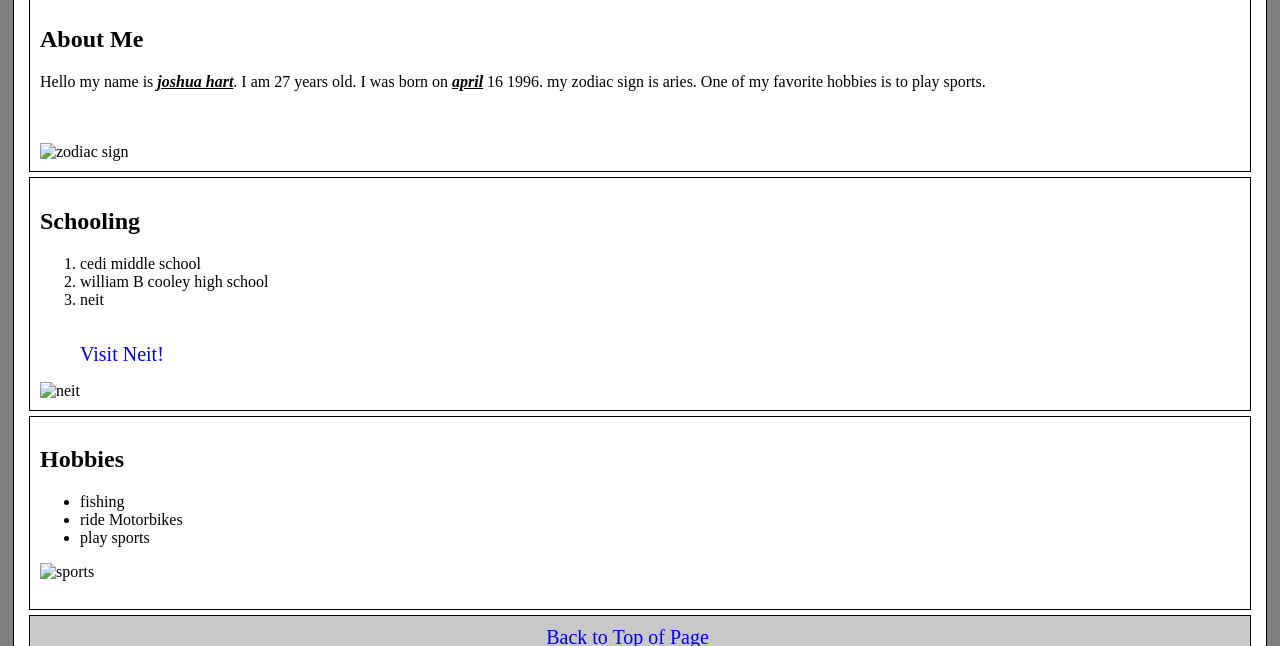
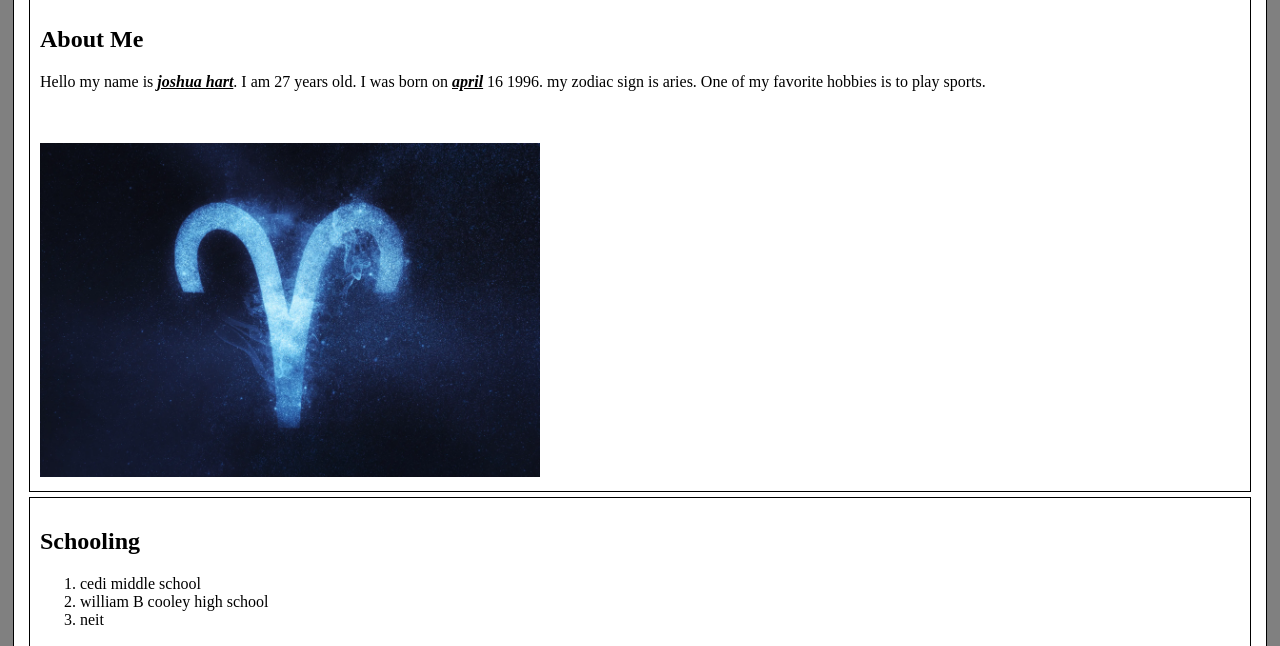
Before and after one commit to jhart16/SE111.202420, a plain HTML site: page W2_BIO/index.html in a window 1280 px wide. Shown: the part 154-800 px from the top of the page. Drawn offline with Linux system fonts and the light colour scheme; files whose address does not match are found by name.

Commit message:
comment about the update

```diff
--- a/W2_BIO/index.html
+++ b/W2_BIO/index.html
@@ -87,7 +87,7 @@
 
             <!--link to image-->
 
-            <img src="images for bio/zodiac sign.webp" alt="zodiac sign" style="width:500px;">
+            <img src="images/zodiac sign.webp" alt="zodiac sign" style="width:500px;">
 
         </div><!--/ #bio-->
 
@@ -113,7 +113,7 @@
 
             </ol>
 
-            <img src="images for bio/neit.jpg" alt="neit " style="width:500px;">
+            <img src="images/neit.jpg" alt="neit " style="width:500px;">
 
 
         </div><!--/ #school-->
@@ -131,7 +131,7 @@
 
             </ul>
 
-            <img src="images for bio/sports.jpg" alt="sports">
+            <img src="images/blob.jpg" alt="sports" width="500">
 
 
             <br>
```
Also changed, not shown: W2_BIO/images/blob.jpg (added), W2_BIO/images/neit.jpg, W2_BIO/images/sports.jpg (deleted).
